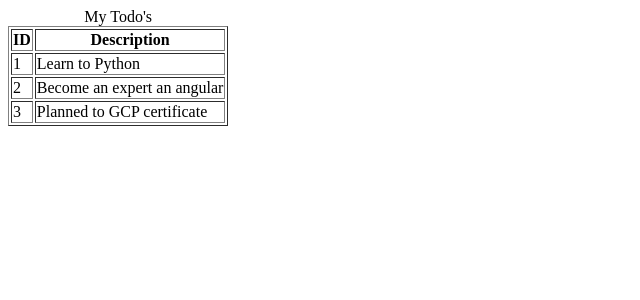
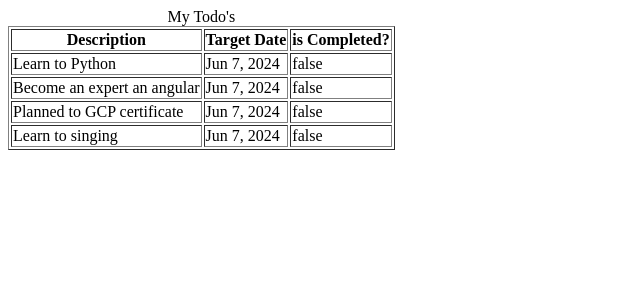
Before and after one commit to kannanfsd/complete-fsd, an Angular app in the folder todo-ui/: page /todos in a window 1280 px wide. Shown: the top 300 px of the page, without its empty margins (0-640 px from the left). Built offline with nearby package versions, Linux system fonts and the light colour scheme.

Commit message:
create a todo class

```diff
--- a/todo-ui/src/app/list-todos/list-todos.component.html
+++ b/todo-ui/src/app/list-todos/list-todos.component.html
@@ -2,14 +2,16 @@
   <caption>My Todo's</caption>
   <thead>
     <tr>
-      <th>ID</th>
       <th>Description</th>
+      <th>Target Date</th>
+      <th>is Completed?</th>
     </tr>
   </thead>
   <tbody>
     <tr *ngFor="let todo of todos">
-      <td> {{todo.id}} </td>
       <td> {{todo.description}} </td>
+      <td> {{todo.targetDate | date }} </td>
+      <td> {{todo.done}} </td>
     </tr>
   </tbody>
 </table>
--- a/todo-ui/src/app/list-todos/list-todos.component.ts
+++ b/todo-ui/src/app/list-todos/list-todos.component.ts
@@ -1,4 +1,13 @@
 import { Component } from '@angular/core';
+
+export class Todo {
+  constructor(
+    public id: number,
+    public description: string,
+    public done: boolean,
+    public targetDate: Date
+  ){}
+}
 
 @Component({
   selector: 'app-list-todos',
@@ -7,9 +16,10 @@ import { Component } from '@angular/core';
 })
 export class ListTodosComponent {
   todos = [
-    {id: 1, description: 'Learn to Python'},
-    {id: 2, description: 'Become an expert an angular'},
-    {id: 3, description: 'Planned to GCP certificate'},
+    new Todo(1, 'Learn to Python', false, new Date()),
+    new Todo(1, 'Become an expert an angular', false, new Date()),
+    new Todo(1, 'Planned to GCP certificate', false, new Date()),
+    new Todo(1, 'Learn to singing', false, new Date()),
   ]
   todo = {
     id: 1,
```
